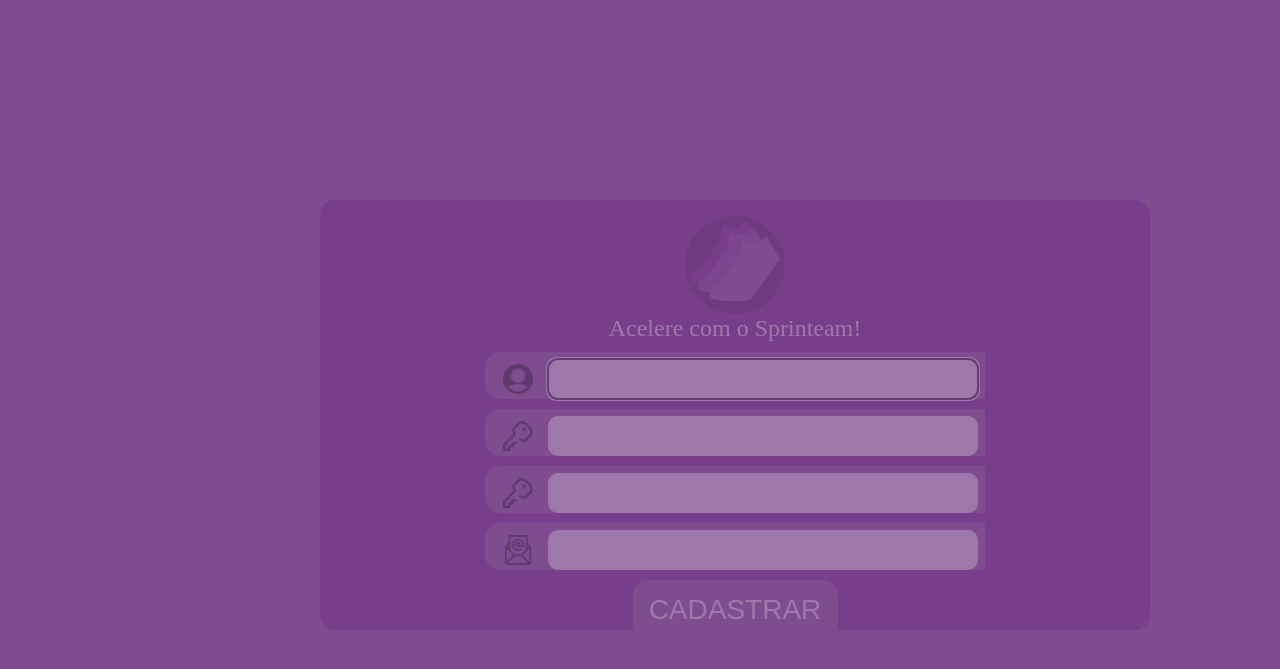
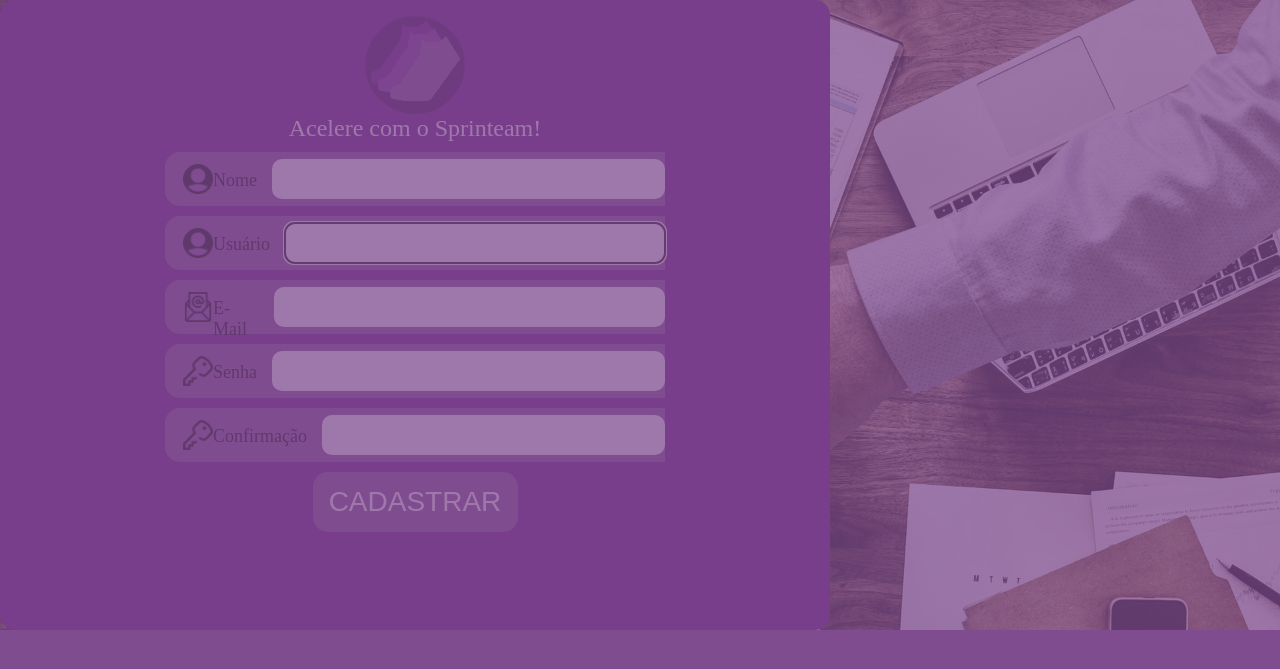
Before and after one commit to banzai200/Sprinteam, a Django app: page /cad in a window 1280 px wide. Shown: the top 669 px of the page. Run offline with Django 3.2, Linux system fonts and the light colour scheme; tables that the repository leaves empty hold one stand-in row (values such as "Sample post").

Commit message:
Feito mais algumas alterações no front e no back

```diff
--- a/Sprinteam/settings.py
+++ b/Sprinteam/settings.py
@@ -71,7 +71,7 @@ TEMPLATES = [
 
 WSGI_APPLICATION = 'Sprinteam.wsgi.application'
 
-LOGIN_REDIRECT_URL = '/board/coronga'
+LOGIN_REDIRECT_URL = '/boards'
 LOGOUT_REDIRECT_URL = '/'
 
 # Database
--- a/kanban/models.py
+++ b/kanban/models.py
@@ -1,6 +1,5 @@
 from django.db import models
-from django.contrib.auth.models import BaseUserManager
-
+from django.contrib.auth.models import User
 # Montar tabelas do banco de dados como classe aqui.
 # Sugerido olhar na documentação como cada tipo de dado traduz para o banco de dados
 # Create your models here.
@@ -13,7 +12,7 @@ class Teams(models.Model):
 
 
 class Users(models.Model):
-    u_name = models.CharField(max_length=40)
+    u_name = models.OneToOneField(User, on_delete=models.CASCADE)
     u_username = models.CharField(max_length=80)
     u_email = models.CharField(max_length=80)
     u_admin = models.IntegerField(default=0)
--- a/kanban/static/css/styles.css
+++ b/kanban/static/css/styles.css
@@ -131,11 +131,11 @@ form label{
 }
 
 .login{
-    position: absolute;
+    position: inherit;
     left:25%;
-    top:25%;
+    top:15%;
     width:800px;
-    height:400px;
+    height:600px;
     padding: 15px;
     background-color: #65167e;
     border-radius: 15px;
--- a/kanban/templates/baselog.html
+++ b/kanban/templates/baselog.html
@@ -21,7 +21,7 @@
             <!-- Aqui você adapta a exibição pra mostrar todas as boards existentes -->
             <div class="flexcol" style="margin-left:30px">
                 {% for b in board_list %}
-                <div class="grouppick">{{ b.b_name }}</div>
+                <div class="grouppick" onclick="location='{% url "kanban" b.b_name %}'">{{ b.b_name }}</div>
                 {% endfor %}
             </div>
         </div>
--- a/kanban/templates/cad.html
+++ b/kanban/templates/cad.html
@@ -31,16 +31,27 @@
                 <img src="{% static "images/sprintshoes.png" %}" width=100px>
                 <div style="color:white;font-size: 24px;margin-bottom:10px">Acelere com o Sprinteam!</div>
                 <div class="logcadText cadmarg" style="margin-bottom:10px !important">
-                    <img src="{% static "images/user.png" %}"> {{ form.username }}
+                    <img src="{% static "images/user.png" %}"><p>   Nome</p>
+                    {{ form.first_name }}
                 </div>
                 <div class="logcadText cadmarg" style="margin-bottom:10px !important">
-                    <img src="{% static "images/key.png" %}"> {{ form.password1 }}
+                    <img src="{% static "images/user.png" %}"><p>   Usuário</p>
+                    {{ form.username }}
                 </div>
                 <div class="logcadText cadmarg" style="margin-bottom:10px !important">
-                    <img src="{% static "images/key.png" %}"> {{ form.password2 }}
+                    <img src="{% static "images/mail.png" %}">
+                    <p>   E-Mail</p>
+                    {{ form.email }}
                 </div>
                 <div class="logcadText cadmarg" style="margin-bottom:10px !important">
-                    <img src="{% static "images/mail.png" %}"> {{ form.email }}
+                    <img src="{% static "images/key.png" %}">
+                    <p>   Senha</p>
+                    {{ form.password1 }}
+                </div>
+                <div class="logcadText cadmarg" style="margin-bottom:10px !important">
+                    <img src="{% static "images/key.png" %}">
+                    <p>   Confirmação</p>
+                    {{ form.password2 }}
                 </div>
                 <div class="flexrow">
                     <input type="submit" class="logbutton" value="CADASTRAR">
--- a/kanban/views.py
+++ b/kanban/views.py
@@ -8,22 +8,27 @@ from . import gitfunc
 
 
 def cad(request):
+    team_list = get_list_or_404(Teams)
     if request.method == 'POST':
         form = SignUpForm(request.POST)
         if form.is_valid():
             form.save()
             username = form.cleaned_data.get('username')
+            username.initial = 'Username'
             raw_password = form.cleaned_data.get('password1')
             user = authenticate(username=username, password=raw_password)
             login(request, user)
             return redirect('login')
     else:
         form = SignUpForm()
-    return render(request, 'cad.html', {'form': form})
+    return render(request, 'cad.html', {'form': form, 'team_list': team_list})
 
 
+@login_required(login_url='/')
 def boards(request):
-    return render(request, 'baselog.html')
+    board_list = get_list_or_404(Boards)
+    context = {'board_list': board_list}
+    return render(request, 'baselog.html', context)
 
 
 @login_required(login_url='/')
```
